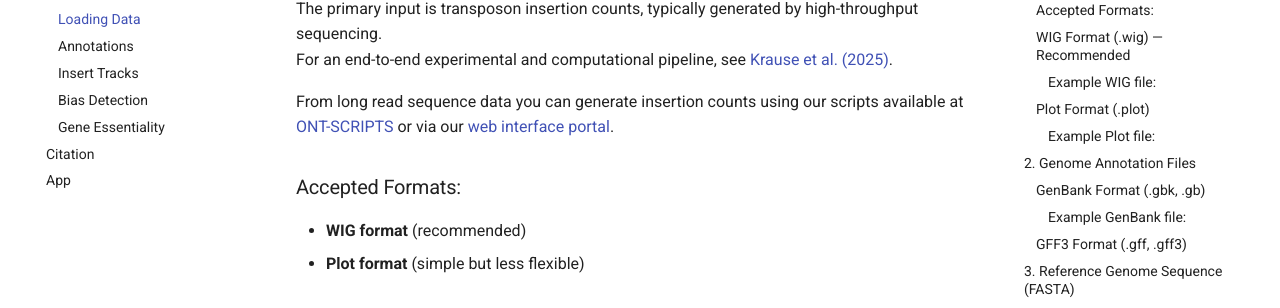
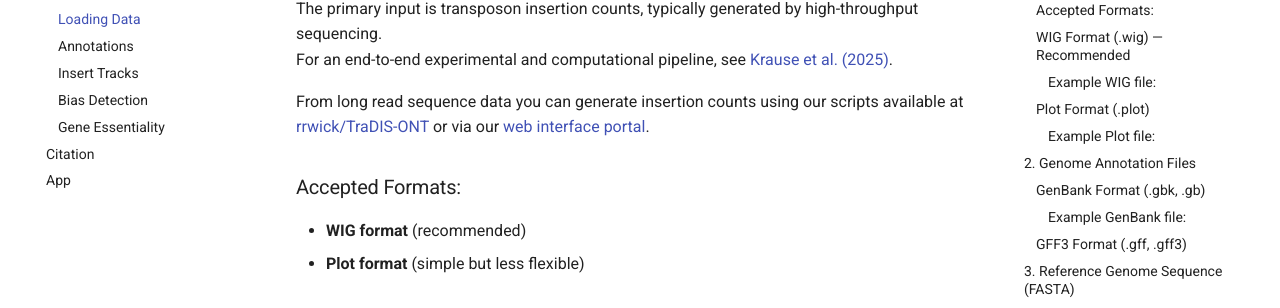
Before and after one commit to Wytamma/diana, an MkDocs documentation site: the page built from docs/data.md, in a window 1280 px wide and 900 px high, scrolled down 835 px. Shown: the part 143-451 px from the top of the window. Built offline with MkDocs 1.6.1 and Material for MkDocs 9.7.7, drawn with Linux system fonts in a browser that asks for light colours; comment, search, counter and statistics services are not loaded.

Commit message:
fix: update link to TraDIS-ONT repository for clarity

```diff
--- a/docs/data.md
+++ b/docs/data.md
@@ -25,7 +25,7 @@ Diana will automatically detect the file types. Supported formats:
 The primary input is transposon insertion counts, typically generated by high-throughput sequencing.
 For an end-to-end experimental and computational pipeline, see [Krause et al. (2025)](https://www.biorxiv.org/content/10.1101/2025.03.03.641140v1.abstract).
 
-From long read sequence data you can generate insertion counts using our scripts available at [ONT-SCRIPTS]() or via our [web interface portal](https://portal.cpg.unimelb.edu.au/tools/TraDIS-ONT).
+From long read sequence data you can generate insertion counts using our scripts available at [rrwick/TraDIS-ONT](https://github.com/rrwick/TraDIS-ONT) or via our [web interface portal](https://portal.cpg.unimelb.edu.au/tools/TraDIS-ONT).
 
 ### Accepted Formats:
 
```
